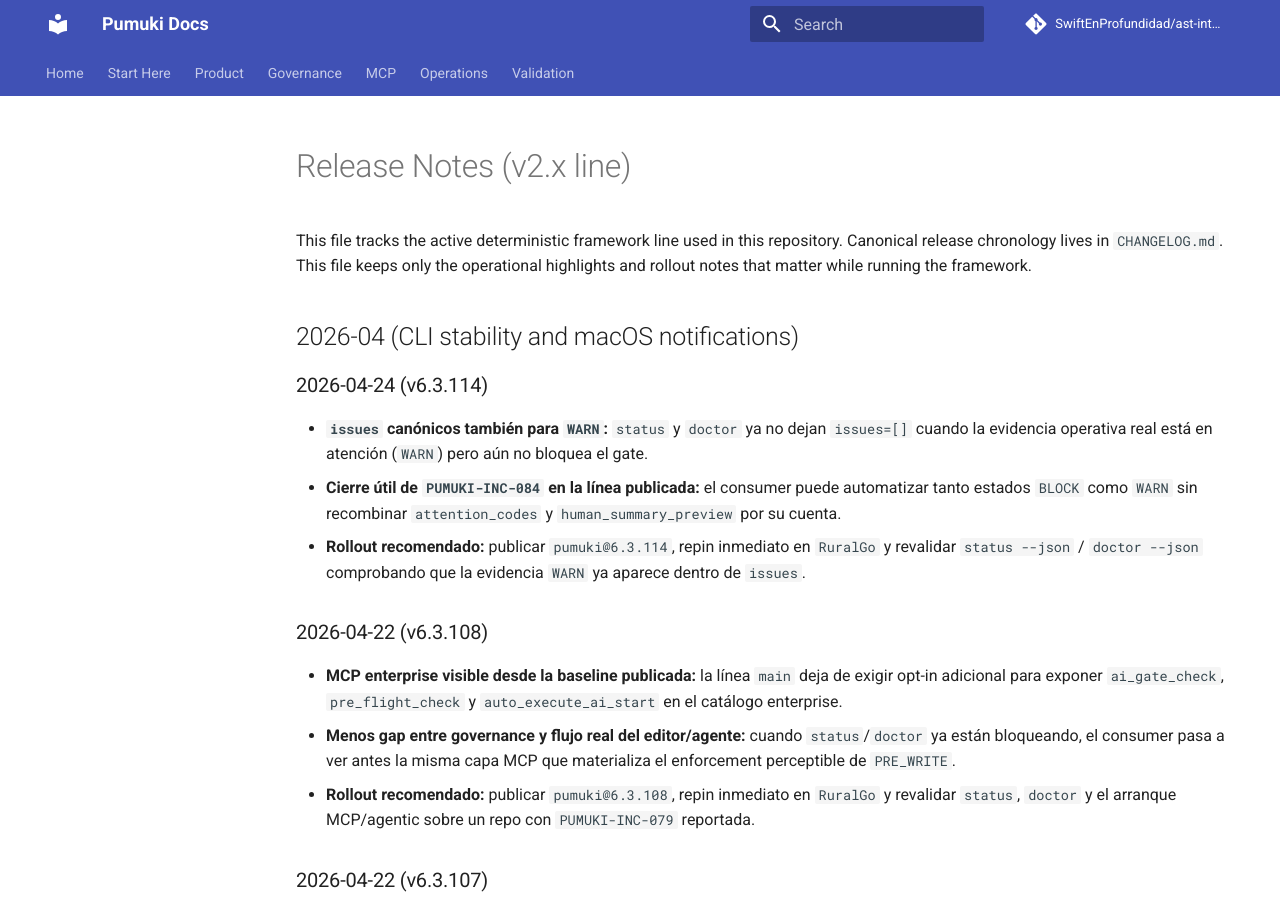
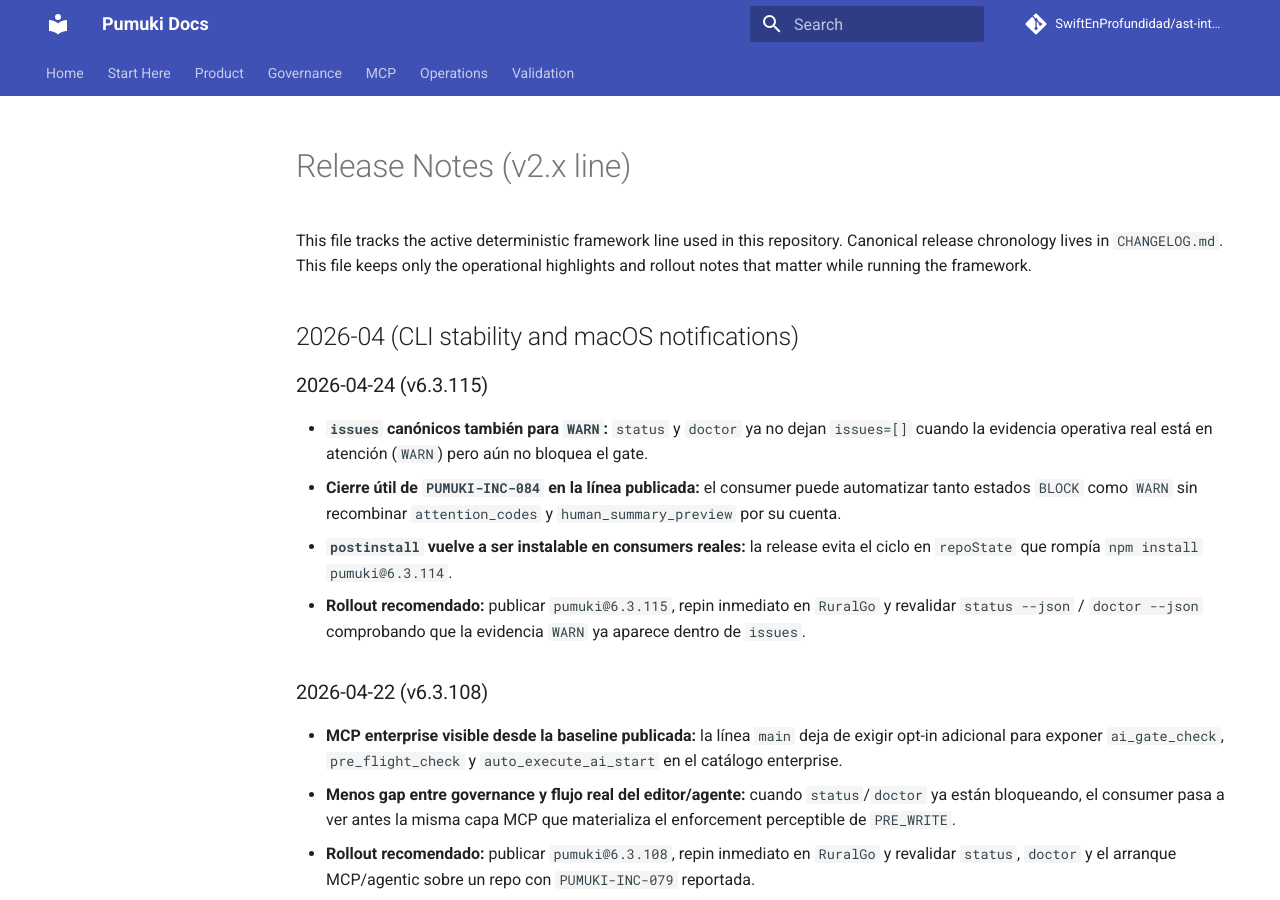
Before and after one commit to SwiftEnProfundidad/ast-intelligence-hooks, an MkDocs documentation site: the page built from docs/operations/RELEASE_NOTES.md, in a window 1280 px wide and 900 px high. Built offline with MkDocs 1.6.1 and Material for MkDocs 9.7.7, drawn with Linux system fonts in a browser that asks for light colours; comment, search, counter and statistics services are not loaded.

Commit message:
release: publish pumuki@6.3.115

```diff
--- a/docs/operations/RELEASE_NOTES.md
+++ b/docs/operations/RELEASE_NOTES.md
@@ -6,11 +6,12 @@ This file keeps only the operational highlights and rollout notes that matter wh
 
 ## 2026-04 (CLI stability and macOS notifications)
 
-### 2026-04-24 (v6.3.114)
+### 2026-04-24 (v6.3.115)
 
 - **`issues` canónicos también para `WARN`:** `status` y `doctor` ya no dejan `issues=[]` cuando la evidencia operativa real está en atención (`WARN`) pero aún no bloquea el gate.
 - **Cierre útil de `PUMUKI-INC-084` en la línea publicada:** el consumer puede automatizar tanto estados `BLOCK` como `WARN` sin recombinar `attention_codes` y `human_summary_preview` por su cuenta.
-- **Rollout recomendado:** publicar `pumuki@6.3.114`, repin inmediato en `RuralGo` y revalidar `status --json` / `doctor --json` comprobando que la evidencia `WARN` ya aparece dentro de `issues`.
+- **`postinstall` vuelve a ser instalable en consumers reales:** la release evita el ciclo en `repoState` que rompía `npm install pumuki@6.3.114`.
+- **Rollout recomendado:** publicar `pumuki@6.3.115`, repin inmediato en `RuralGo` y revalidar `status --json` / `doctor --json` comprobando que la evidencia `WARN` ya aparece dentro de `issues`.
 
 ### 2026-04-22 (v6.3.108)
 
--- a/package.json
+++ b/package.json
@@ -1,6 +1,6 @@
 {
   "name": "pumuki",
-  "version": "6.3.114",
+  "version": "6.3.115",
   "description": "Enterprise-grade AST Intelligence System with multi-platform support (iOS, Android, Backend, Frontend) and Feature-First + DDD + Clean Architecture enforcement. Includes dynamic violations API for intelligent querying.",
   "main": "index.js",
   "bin": {
```
Also changed, not shown: CHANGELOG.md (+2 -1 lines), 3 other files.
